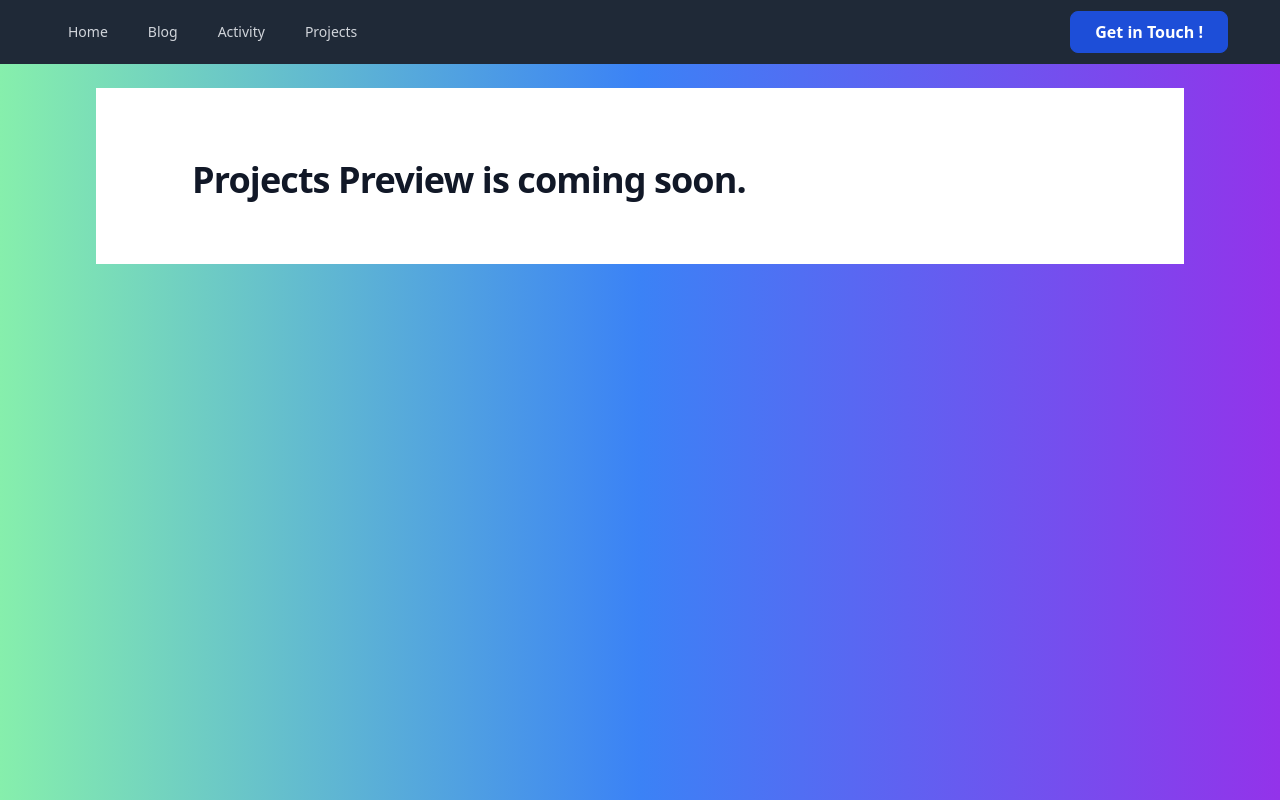
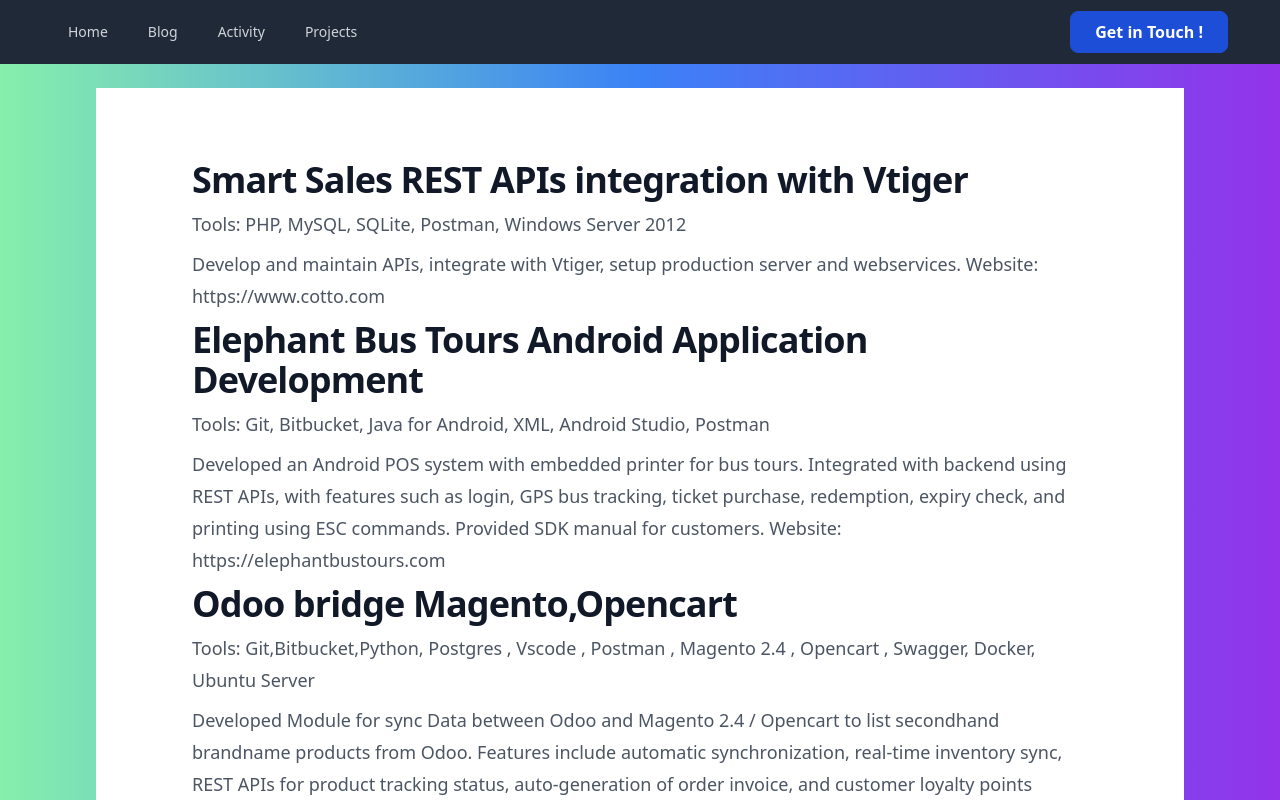
Before and after one commit to jimmy542/worawutdev, a Vue app: page /project in a window 1280 px wide. Shown: the top 800 px of the page. Built offline with nearby package versions, Linux system fonts and the light colour scheme.

Commit message:
update project details

```diff
--- a/index.html
+++ b/index.html
@@ -4,7 +4,7 @@
     <meta charset="UTF-8" />
     <!-- <link rel="icon" type="image/svg+xml" href="/vite.svg" /> -->
     <meta name="viewport" content="width=device-width, initial-scale=1.0" />
-    <title>Vite + Vue</title>
+    <title>Worawut Wattana</title>
   </head>
   <body class="bg-gradient-to-r from-green-300 via-blue-500 to-purple-600">
     <div id="app"></div>
--- a/src/components/Content.vue
+++ b/src/components/Content.vue
@@ -13,7 +13,7 @@
               Hi , I am Worawut
             </p>
             <p class="mt-6 text-lg leading-8 text-gray-600">
-             A passionate software developer with a track record of designing and developing custom solutions to meet diverse business needs. Skilled in creating REST APIs for different platforms, enhancing user experience through view customizations, and collaborating effectively with multinational teams. Proficient in multiple programming languages and frameworks, including open-source technologies. Always eager to learn and take on new challenges, I have a proven ability to learn fast and adapt quickly to new technologies and development methodologies.
+             As a skilled software developer, I have a passion for creating innovative solutions using multiple programming languages. I'm committed to continuously learning and adapting to new technologies, recognizing that keeping up with the latest trends is essential for staying relevant in the industry. With a drive to leave a lasting impact and inspire others, I aim to push the boundaries of what's possible and help others reach new heights.
             </p>
             <p
               class="mt-6 text-3xl font-bold tracking-tight text-gray-900 sm:text-4xl">
--- a/src/components/Projects.vue
+++ b/src/components/Projects.vue
@@ -5,10 +5,16 @@
     <div class="row">
       <div class="bg-white py-4 sm:py-16">
         <div class="mx-auto max-w-5xl px-6 lg:px-8">
-          <div class="mx-auto max-w-4xl">
+          <div v-for="(item, key) in projects" :key="key" class="mx-auto max-w-4xl">
             <p
-              class="mt-2 text-3xl font-bold tracking-tight text-gray-900 sm:text-4xl">
-              Projects Preview is coming soon.
+              class="mt-2 text-1xl font-bold tracking-tight text-gray-900 sm:text-4xl">
+              {{item.title}}
+            </p>
+            <p class="mt-2 text-lg leading-8 text-gray-600">
+              {{item.tools}}
+            </p>
+            <p class="mt-2 text-lg leading-8 text-gray-600">
+              {{item.detail}}
             </p>
           </div>
         </div>
@@ -16,6 +22,10 @@
     </div>
   </div>
 </template>
+
+
+
+
 
 <script>
 import Nav from './Nav.vue'
@@ -26,6 +36,30 @@
   },
   data() {
     return {
+      projects:[
+        {
+          title:`Smart Sales REST APIs integration with Vtiger`,
+          detail:`Develop and maintain APIs, integrate with Vtiger, setup production server and webservices.
+          Website: https://www.cotto.com`,
+          tools:`Tools: PHP, MySQL, SQLite, Postman, Windows Server 2012`,
+        },
+        {
+          title:`Elephant Bus Tours Android Application Development`,
+          detail:`Developed an Android POS system with embedded printer for bus tours. Integrated with backend using REST APIs, with features such as login, GPS bus tracking, ticket purchase, redemption, expiry check, and printing using ESC commands. Provided SDK manual for customers. Website: https://elephantbustours.com`,
+          tools:`Tools: Git, Bitbucket, Java for Android, XML, Android Studio, Postman`,
+        },
+        {
+          title:`Odoo bridge Magento,Opencart`,
+          detail:`Developed Module for sync Data between Odoo and Magento 2.4 / Opencart to list secondhand brandname products from Odoo. Features include automatic synchronization, real-time inventory sync, REST APIs for product tracking status, auto-generation of order invoice, and customer loyalty points program.Website: https://sfbrandname.com, https://www.kanekoji.com`,
+          tools:`Tools: Git,Bitbucket,Python, Postgres , Vscode , Postman , Magento 2.4 , Opencart , Swagger, Docker, Ubuntu Server`,
+        },
+         {
+          title:`PEA Overdue Electric Bill Android Application`,
+          detail:`Developed demo and completed PEA Overdue electric bill Android app, including Bluetooth printer connectivity and CPCL command set for printing pre-printed forms. Features include sample bill printing, text format design, QR code command set, font selection, and paper format and tear-off adjustment. Also created SDK manual for customers.`,
+          tools:`Tools: Git, Bitbucket, Java, Android Studio, SQLite`,
+        },
+
+      ],
 
     }
   },
```
